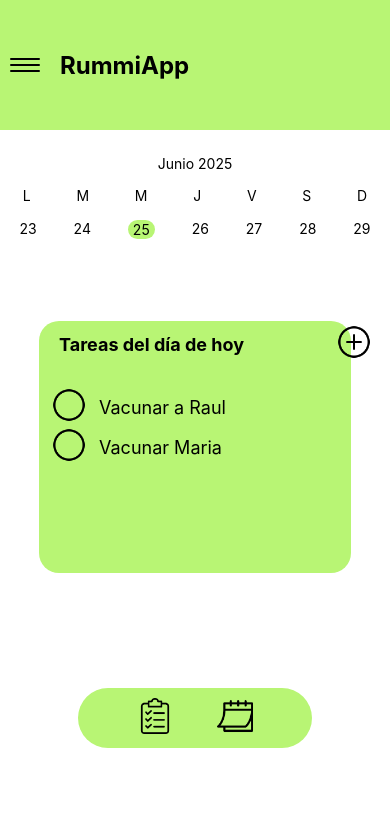
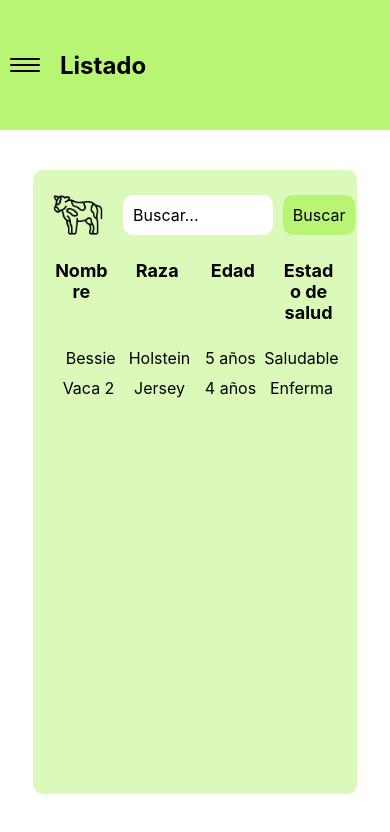
Before and after one commit to 1amsj/RummiApp, a React Native app: screen / in a window 390 px wide. Shown: the top 832 px of the page. Built offline with nearby package versions, Linux system fonts and the light colour scheme.

Commit message:
feat: update Listado component with search functionality and add image asset

```diff
--- a/App.js
+++ b/App.js
@@ -1,6 +1,7 @@
 import React from 'react';
 import MainScreen from './components/MainScreen';
+import Listado from './components/Listado';
 
 export default function App() {
-  return <MainScreen />;
+  return <Listado />;
 }
--- a/components/Listado.js
+++ b/components/Listado.js
@@ -1,9 +1,10 @@
 import { StatusBar } from 'expo-status-bar';
-import React from 'react';
-import { StyleSheet, Text, TouchableOpacity, View } from 'react-native';
+import React, { useState } from 'react';
+import { StyleSheet, Text, TouchableOpacity, View, TextInput } from 'react-native';
 import { Image } from 'react-native';
 
 export default function App() {
+    const [searchText, setSearchText] = useState('');
     return(
         <View style ={styles.container}>
             <View style={styles.container1}>
@@ -11,14 +12,14 @@ export default function App() {
                 <View style = {styles.headerContainer}>
                 <View style = {styles.MenuButtonContainer}>
                     <TouchableOpacity style={styles.MenuButton}>
-                    <View style={styles.linea} />
-                    <View style={styles.linea} />
-                    <View style={styles.linea} />
+                        <View style={styles.linea} />
+                        <View style={styles.linea} />
+                        <View style={styles.linea} />
                     </TouchableOpacity>
                 </View>
                 <View style = {styles.TextContainer}>
                     <Text style = {styles.headerText}>
-                    Listado
+                        Listado
                     </Text>
                 </View>
             </View>
@@ -26,37 +27,51 @@ export default function App() {
                 <View style = {styles.ListadoContainer}>
                     <View style = {styles.SuperiorContainer}>
                         <View style = {styles.CowContainer}>
+                            <Image source={require('../assets/vaca.png')} style={styles.Imagen} />
                         </View>
                         <View style = {styles.SearchContainer}>
+                            <View style = {styles.SearchInputContainer}>
+                                <TextInput style={styles.searchInput} placeholder="Buscar..." value={searchText} onChangeText= {text => setSearchText(text)}/>
+                            </View>
+                            <View style = {styles.SearchButtonContainer}>
+                                <TouchableOpacity style={styles.SearchButton}>
+                                    <Text style={styles.SearchButtonText}>Buscar</Text>
+                                </TouchableOpacity>
+                            </View>
                         </View>
                     </View>
                     <View style = {styles.DataNameContainer}>
-                        <Text style = {styles.DataNameText}>
-                            Nombre
-                        </Text>
-                        <Text style = {styles.DataNameText}>
-                            Raza
-                        </Text>
-                        <Text style = {styles.DataNameText}>
-                            Edad
-                        </Text>
-                        <Text style = {styles.DataNameText}>
-                            Estado de salud
-                        </Text>
+                        <Text style = {styles.DataNameText}>Nombre</Text>
+                        <Text style = {styles.DataNameText}>Raza</Text>
+                        <Text style = {styles.DataNameText}>Edad</Text>
+                        <Text style = {styles.DataNameText}>Estado de salud</Text>
                     </View>
                     <View style = {styles.DataContainer}>
-                        <Text style = {styles.DataText}>
-                            Bessie
-                        </Text>
-                        <Text style = {styles.DataText}>
-                            Holstein
-                        </Text>
-                        <Text style = {styles.DataText}>
-                            5 años
-                        </Text>
-                        <Text style = {styles.DataText}>
-                            Saludable
-                        </Text>
+                        <View style = {styles.Data1Container}>
+                            <Text style = {styles.DataText}> Bessie</Text>
+                        </View>
+                        <View style = {styles.Data1Container}>
+                            <Text style = {styles.DataText}>Holstein</Text>
+                        </View>
+                        <View style = {styles.Data1Container}>
+                            <Text style = {styles.DataText}>5 años</Text>
+                        </View>
+                        <View style = {styles.Data1Container}>
+                            <Text style = {styles.DataText}>Saludable</Text>
+                        </View>
+
+                        <View style={styles.Data1Container}>
+                            <Text style = {styles.DataText}>Vaca 2</Text>
+                        </View>
+                        <View style={styles.Data1Container}>
+                            <Text style = {styles.DataText}>Jersey</Text>
+                        </View>
+                        <View style={styles.Data1Container}>
+                            <Text style = {styles.DataText}>4 años</Text>
+                        </View>
+                        <View style={styles.Data1Container}>
+                            <Text style = {styles.DataText}>Enferma</Text>
+                        </View>
                     </View>
                 </View>
             </View>
@@ -83,8 +98,125 @@ const styles = StyleSheet.create({
 
     container2: {
     flex: 3,
-    backgroundColor: '#fff',
+    gap:20,
+    alignContent: 'center',
+    alignItems: 'center',
+    padding: 15,
+    paddingBottom:50,
+  },
+
+    //container del header
+    headerContainer: {
+    flexDirection: 'row',
+    alignItems: 'center',
+    justifyContent: 'flex-start',
+    padding: 10,
+    gap: 10,
+    backgroundColor: '#B8F574',
+    height: 130,
+  },
+
+  TextContainer: {
+    paddingLeft: 10,
+  },
+
+    linea: {
+    width: 30,
+    height: 2,
+    backgroundColor: 'black',
+    marginVertical: 2,
+    borderRadius: 2,
+  },
+
+  // texto
+    headerText: {
+    fontSize: 24,
+    fontWeight: 'bold',
+  },
+
+  DataNameText: {
+    fontSize: 18,
+    fontWeight: 'bold',
+    width: '20%',
+    textAlign: 'center',
+  },
+
+  DataText: {
+    fontSize: 16,
+    color: '#000',
+  },
+
+  // Container del listado
+
+  ListadoContainer: {
+    flex: 1,
+    backgroundColor: 'rgba(184, 245, 116, 0.5)',
+    padding: 20,
+    borderRadius: 10,
+    gap:20,
+    width: '90%',
+    height: '70%',
+  },
+
+  SuperiorContainer: {
+    flexDirection: 'row',
+    justifyContent: 'space-between',
+    alignItems: 'center',
     gap:20,
   },
 
+  DataNameContainer: {
+    flexDirection: 'row',
+    justifyContent: 'space-between',
+},
+
+    DataContainer: {
+        flexDirection: 'row',
+        flexWrap: 'wrap',
+    },
+
+    Data1Container: {
+        width: '25%',
+        paddingVertical: 5,
+        alignItems: 'center',
+    },
+
+    //Parte superior del listado
+
+    SearchContainer: {
+        flex: 1,
+        flexDirection: 'row',
+        alignItems: 'center',
+        justifyContent: 'space-between',
+    },
+
+    Imagen: {
+        width: 50,
+        height: 50,
+    },
+
+    SearchInputContainer: {
+        width: '70%',
+    },
+
+    searchInput: {
+        backgroundColor: '#fff',
+        flex: 1,
+        padding: 10,
+        borderRadius: 10,
+        fontSize: 16,
+  },
+
+  SearchButton: {
+        backgroundColor: '#B8F574',
+        padding: 10,
+        borderRadius: 10,
+        marginLeft: 10,
+  },
+
+  SearchButtonText: {
+        fontSize: 16,
+        color: '#000',
+  },
+
 });
```
Also changed, not shown: assets/vaca.png (added), 1 other file (tests, documents, lock files or other folders).
